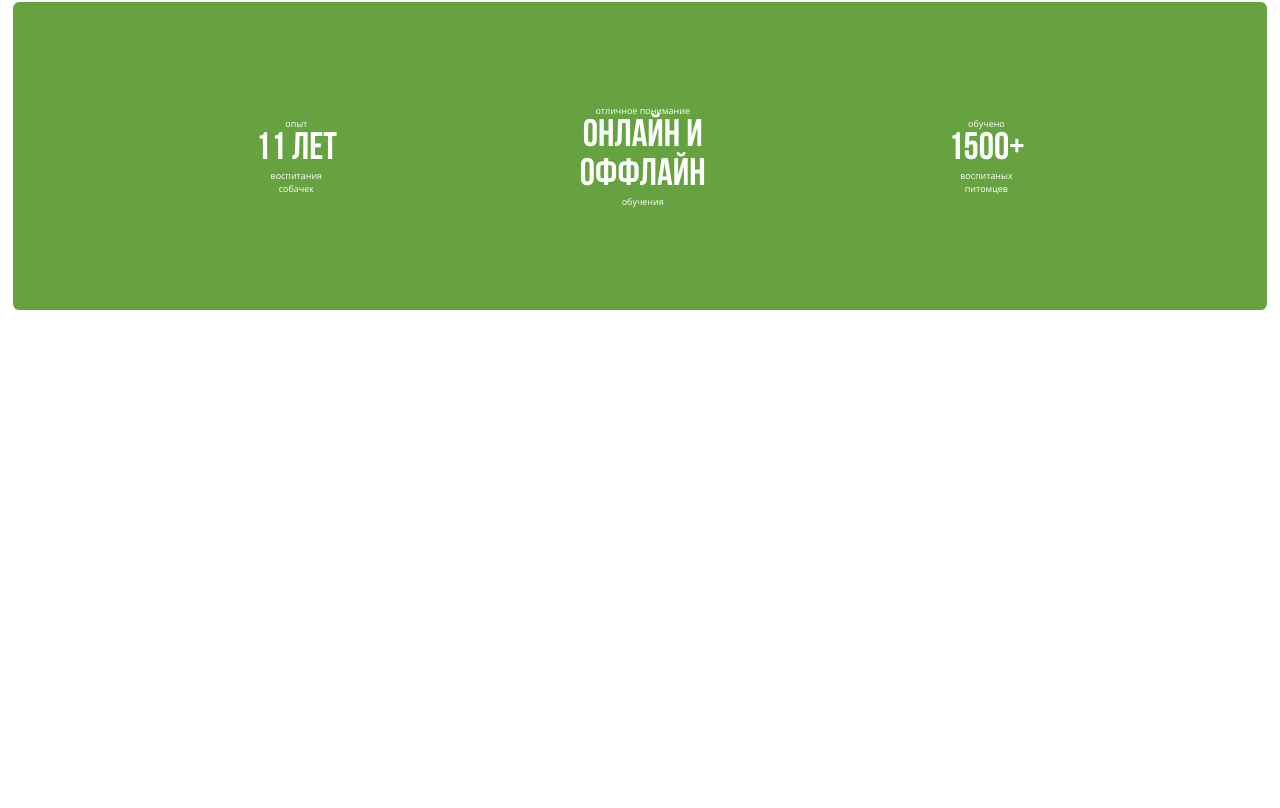
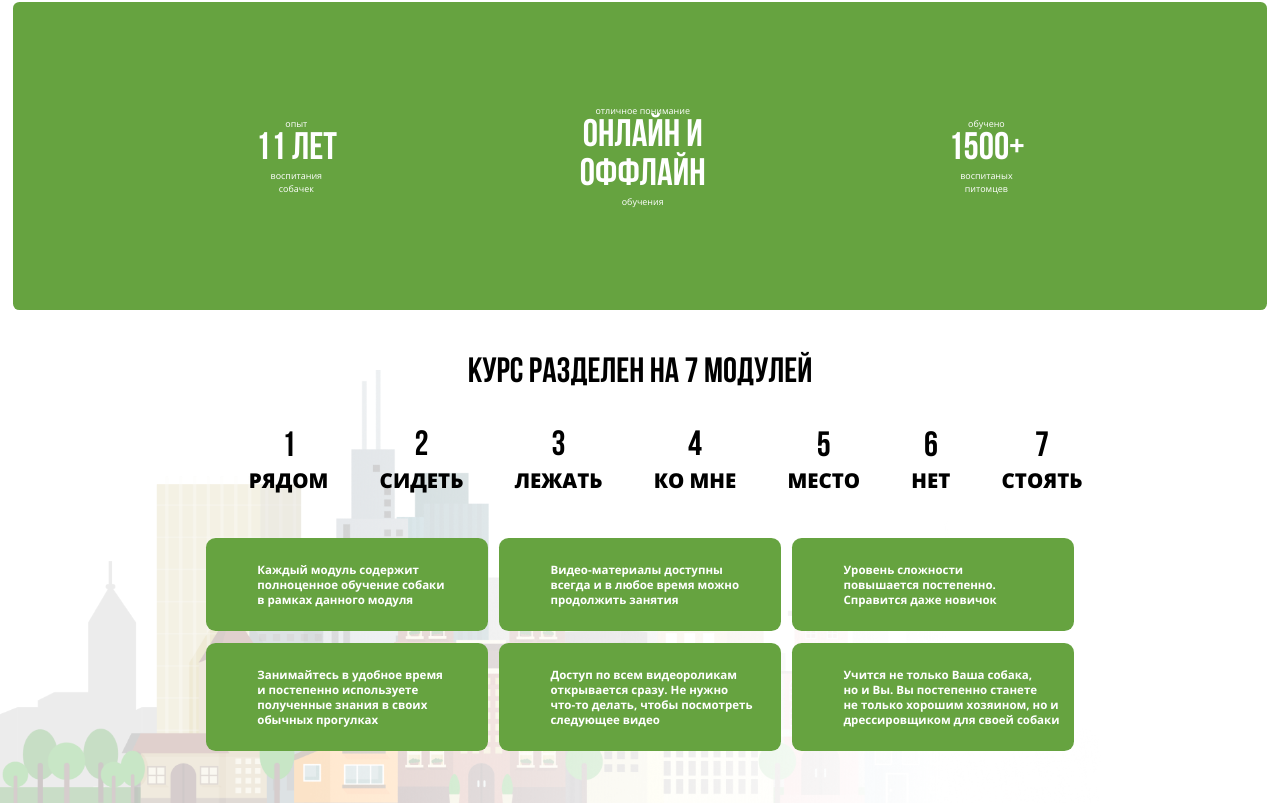
Before and after one commit to kinologist-dev/kibologist.github.io, an Angular app in the folder web-site-kinologist/: page / in a window 1280 px wide. Shown: the part 1483-2291 px from the top of the page. Before the commit the page ends 1793 px from the top, so only its background shows below. Built offline with nearby package versions, Linux system fonts and the light colour scheme.

Commit message:
fifth block added

```diff
--- a/web-site-kinologist/src/app/app.component.css
+++ b/web-site-kinologist/src/app/app.component.css
@@ -20,7 +20,7 @@
     /* Chrome < 4, Legacy iOS */
 }
 
-@import url('https://fonts.googleapis.com/css2?family=Bebas+Neue&family=Montserrat:wght@400;700&family=Open+Sans&display=swap');
+@import url('https://fonts.googleapis.com/css2?family=Bebas+Neue&family=Montserrat:wght@400;700;900&family=Open+Sans&display=swap');
 
 .container {
     font-family: 'Open Sans', sans-serif;
@@ -184,7 +184,7 @@ ol>li {
     font-size: 1.4vw;
 }
 
-.third-title{
+.third-title {
     width: fit-content;
     margin: auto;
     text-align: center;
@@ -192,7 +192,7 @@ ol>li {
     margin-bottom: 3%;
 }
 
-.third-row{
+.third-row {
     background-color: #66A340;
 
     padding-top: 0.4em;
@@ -210,42 +210,49 @@ ol>li {
     font-family: 'Open Sans', sans-serif;
     font-weight: 700;
 }
-.first-third-row{
+
+.first-third-row {
     margin-left: 15vw;
 }
-.second-third-row{
+
+.second-third-row {
     margin-left: 50vw;
     margin-top: -0.5vh;
 }
-.third-third-row{
+
+.third-third-row {
     margin-left: 27.5vw;
     margin-top: 1.5vh;
 }
-.fourth-third-row{
+
+.fourth-third-row {
     margin-left: 56.5vw;
     margin-top: 0.2vh;
 }
-.fifth-third-row{
+
+.fifth-third-row {
     margin-left: 20vw;
     margin-top: -0.1vh;
 }
 
-.third-container-body{
+.third-container-body {
     background-image: url(../assets/images/third-background.png);
     background-repeat: no-repeat;
     background-position: center;
     background-size: 100%;
 }
-.third-rows{
+
+.third-rows {
     margin-left: 2vw;
     margin-top: 7.5vh;
 }
-.bottom-third-title{
+
+.bottom-third-title {
     padding-bottom: 5%;
     margin-bottom: 0;
 }
 
-.fourth-container-body{
+.fourth-container-body {
     background-color: #66A340;
     padding-top: 8%;
     padding-bottom: 8%;
@@ -260,21 +267,91 @@ ol>li {
     align-items: center;
 }
 
-.big-text{
+.big-text {
     font-family: 'Bebas Neue Bold';
     font-size: 3vw;
     font-weight: 700;
     text-transform: uppercase;
 }
-.small-text{
+
+.small-text {
     font-size: 0.7vw;
     font-family: 'Open Sans', sans-serif;
     font-weight: 400;
 }
 
-.left-block-fourth, .center-block-fourth, .right-block-fourth{
+.left-block-fourth, .center-block-fourth, .right-block-fourth {
     text-align: center;
     color: #FFFFFF;
 
     display: inline-block;
 }
+
+.fifth-container-body {
+    margin-top: 2.5vh;
+
+    background-image: url(../assets/images/fifth-background.png);
+    background-repeat: no-repeat;
+    background-position: top 5vh left 0;
+    background-size: 86%;
+
+    text-align: center;
+
+    padding-top: 2%;
+    padding-bottom: 4%;
+
+}
+
+.item-fifth{
+    display: inline-block;
+
+    margin-left: 4%;
+}
+
+.list-fifth{
+    margin-top: 3%;
+    margin-bottom: 3%;
+}
+
+.list-item-text{
+
+    margin-top: 2%;
+    font-size: 1.6vw;
+    font-family: 'Open Sans', sans-serif;
+    font-weight: 900;
+
+    align-items: center;
+
+    text-transform: uppercase;
+}
+
+.fifth-block{
+    display: inline-block;
+
+    color: #FFFFFF;
+
+    font-size: 0.9vw;
+    font-family: 'Open Sans', sans-serif;
+    font-weight: 700;
+
+    text-align: left;
+
+    background-color: #66A340;
+    border-radius: 0.75vw;
+
+    width: 18%;
+
+    margin: 0.5em;
+
+    padding-left: 4%;
+    padding-right: 0;
+    padding-top: 3vh;
+    padding-bottom: 3vh;
+
+    align-content: center;
+}
+
+.fifth-blocks{
+    margin-top: 2.5vh;
+
+}
--- a/web-site-kinologist/src/app/app.component.html
+++ b/web-site-kinologist/src/app/app.component.html
@@ -171,8 +171,141 @@
           </div>
           <div class="small-text">
             воспитаных <br>
-питомцев
+            питомцев
           </div>
+        </div>
+      </div>
+    </div>
+
+    <div class="fifth-container">
+      <div class="fifth-container-body">
+        <div class="fifth-title block-title">
+          Курс разделен на 7 модулей
+        </div>
+
+        <div class="list-fifth">
+          <div class="item-fifth">
+            <div class="block-title">
+              1
+            </div>
+            <div class="list-item-text">
+              рядом
+            </div>
+          </div>
+
+          <div class="item-fifth">
+            <div class="block-title">
+              2
+            </div>
+            <div class="list-item-text">
+              сидеть
+            </div>
+          </div>
+
+          <div class="item-fifth">
+            <div class="block-title">
+              3
+            </div>
+            <div class="list-item-text">
+              лежать
+            </div>
+          </div>
+
+          <div class="item-fifth">
+            <div class="block-title">
+              4
+            </div>
+            <div class="list-item-text">
+              ко мне
+            </div>
+          </div>
+
+          <div class="item-fifth">
+            <div class="block-title">
+              5
+            </div>
+            <div class="list-item-text">
+              место
+            </div>
+          </div>
+
+          <div class="item-fifth">
+            <div class="block-title">
+              6
+            </div>
+            <div class="list-item-text">
+              нет
+            </div>
+          </div>
+
+          <div class="item-fifth">
+            <div class="block-title">
+              7
+            </div>
+            <div class="list-item-text">
+              стоять
+            </div>
+          </div>
+
+        </div>
+
+        <div class="fifth-blocks">
+
+          <div class="fifth-block">
+            <span>
+              Каждый модуль содержит <br>
+              полноценное обучение собаки <br>
+              в рамках данного модуля
+            </span>
+
+          </div>
+          <div class="fifth-block">
+            <span>
+              Видео-материалы доступны <br>
+              всегда и в любое время можно <br>
+              продолжить занятия
+            </span>
+
+          </div>
+          <div class="fifth-block">
+            <span>
+              Уровень сложности <br>
+              повышается постепенно. <br>
+              Справится даже новичок
+            </span>
+
+          </div>
+
+          <div></div>
+
+          <div class="fifth-block">
+            <span>
+              Занимайтесь в удобное время <br>
+              и постепенно используете <br>
+              полученные знания в своих <br>
+              обычных прогулках
+            </span>
+
+          </div>
+          <div class="fifth-block">
+            <span>
+              Доступ по всем видеороликам <br>
+              открывается сразу. Не нужно <br>
+              что-то делать, чтобы посмотреть <br>
+              следующее видео
+            </span>
+
+          </div>
+          <div class="fifth-block">
+            <span>
+              Учится не только Ваша собака, <br>
+              но и Вы. Вы постепенно станете <br>
+              не только хорошим хозяином, но и <br>
+              дрессировщиком для своей собаки
+            </span>
+
+          </div>
+
         </div>
       </div>
     </div>
```
Also changed, not shown: web-site-kinologist/src/assets/images/fifth-background.png (added).
